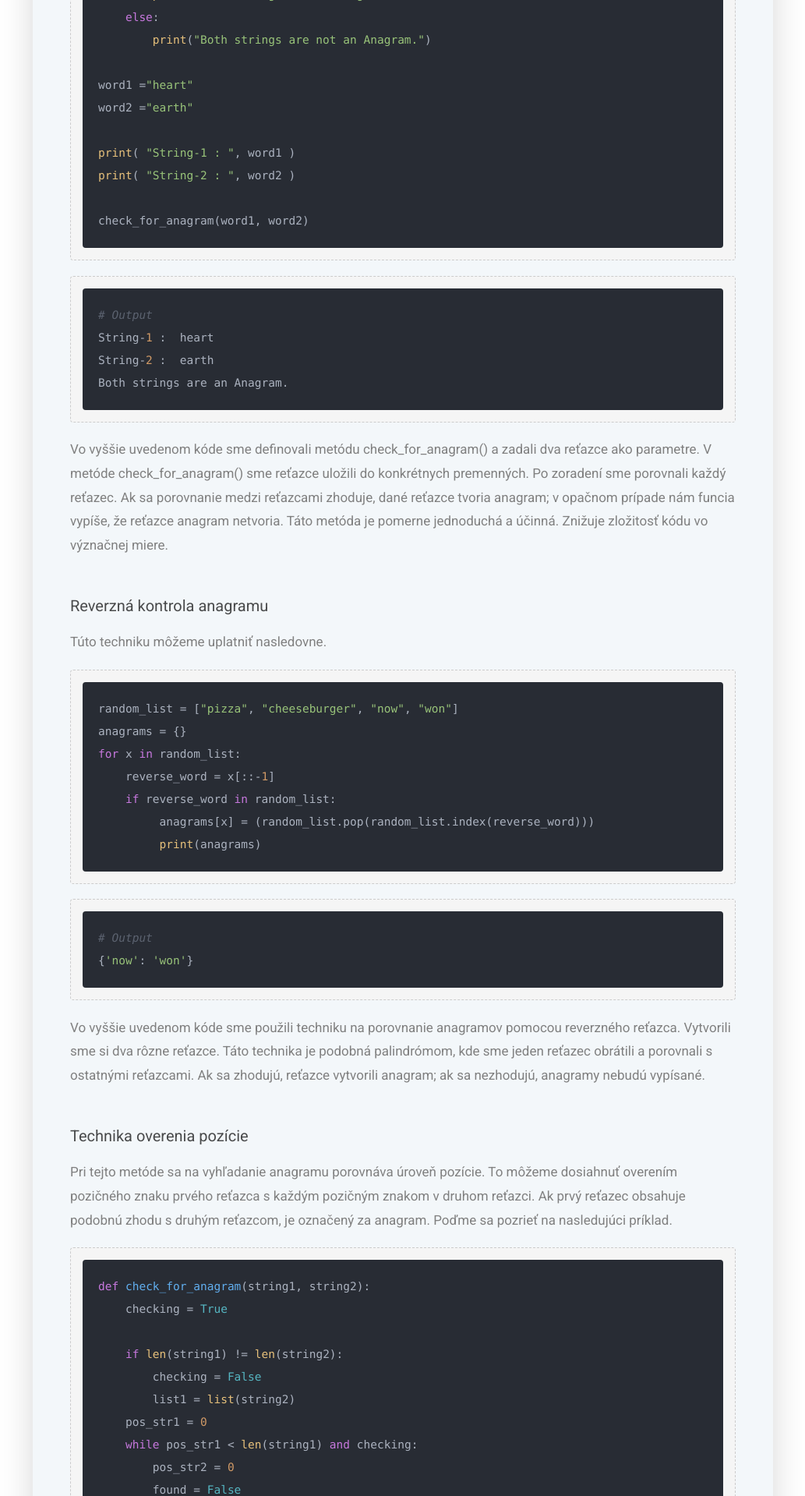
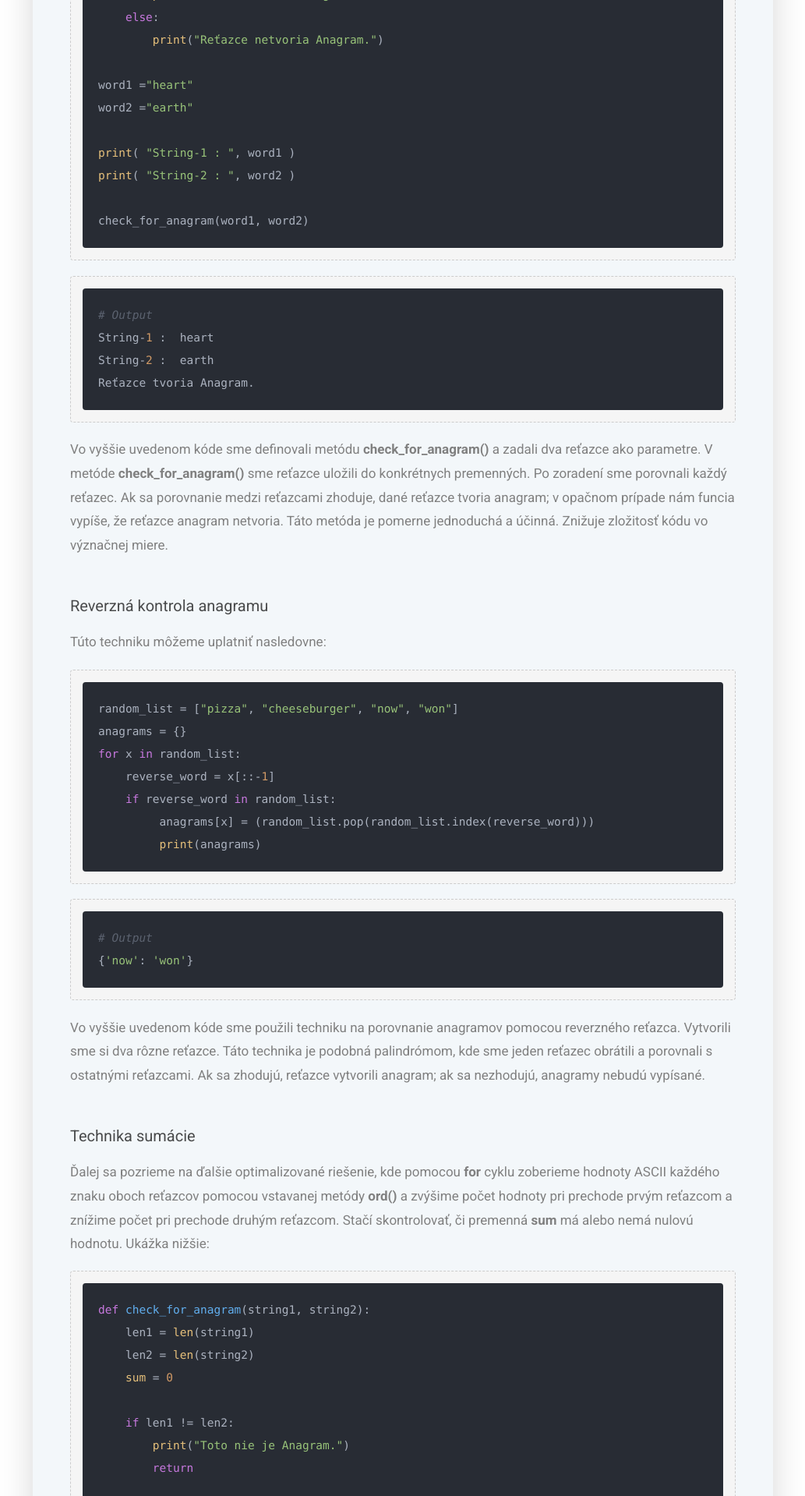
Before and after one commit to j4ckt0rr4nce/my_website, a Django app: page /ukazky/python_anagram in a window 1280 px wide. Shown: the part 4041-5960 px from the top of the page at 78% size, without its empty margins (123-1156 px from the left). Run offline with Django 3.2, Linux system fonts and the light colour scheme; data that the repository does not hold is empty; some libraries are stand-ins or nearby versions.

Commit message:
templates fix

```diff
--- a/templates/sample-3.html
+++ b/templates/sample-3.html
@@ -75,7 +75,7 @@ True</code></pre>
         <p>Pri tejto technike zrátame počet znakov v oboch daných reťazcoch. Ak sa počet znakov daného reťazca zhoduje s
           iným reťazcom, potom je zodpovedajúcim slovom anagram druhého slova.
         </p>
-        <p>Pozrime sa na nasledujúci príklad.</p>
+        <p>Pozrime sa na nasledujúci príklad:</p>
         <pre><code class="language-python">from collections import Counter, defaultdict
 
 def check_for_anagram(strings):
@@ -95,20 +95,20 @@ print(check_for_anagram(strings))</code></pre>
         <p>Importovali sme modul <strong>collections</strong> a jeho metódy <strong>Counter</strong> a <strong>defaultdict</strong>
           na vyhľadanie anagramov reťazcov vo vyššie uvedenom kóde. Definovali sme metódu <strong>check_for_anagram()</strong> na
           spočítanie a zaznamenanie každého znaku pomocou našej funkcie. Počet každého znaku je zapísaný v liste na zodpovedajúcom
-          mieste mieste. Tento proces sa vykonáva pre všetky znaky v prvom ako aj v druhom reťazci. Ak je počet znakov oboch
-          reťazcov zhodný, znamená to, že naŠe reťazce sú anagramy.
+          mieste. Tento proces sa vykonáva pre všetky znaky v prvom ako aj v druhom reťazci. Ak je počet znakov oboch
+          reťazcov zhodný, znamená to, že naše reťazce sú anagramy.
         </p>
         <h5 class="mb-3 mt-5">Zoraďovacia technika</h5>
         <p>Pri tejto technike sú oba reťazce zoradené a funkcia kontroluje, či sa obe hodnoty navzájom zhodujú. Poďme
-          sa pozrieť na nasledujúci príklad.
+          sa pozrieť na nasledujúci príklad:
         </p>
         <pre><code class="language-python">def check_for_anagram(string1, string2):
 
     # Strings are sorted and check whether both are matching or not
     if(sorted(string1) == sorted(string2)):
-        print("Both strings are an Anagram.")
+        print("Reťazce tvoria Anagram.")
     else:
-        print("Both strings are not an Anagram.")
+        print("Reťazce netvoria Anagram.")
 
 word1 ="heart"
 word2 ="earth"
@@ -120,14 +120,14 @@ check_for_anagram(word1, word2)</code></pre>
         <pre><code class="language-python"># Output
 String-1 :  heart
 String-2 :  earth
-Both strings are an Anagram.</code></pre>
-        <p>Vo vyššie uvedenom kóde sme definovali metódu check_for_anagram() a zadali dva reťazce ako parametre. V metóde
-          check_for_anagram() sme reťazce uložili do konkrétnych premenných. Po zoradení sme porovnali každý reťazec. Ak sa
+Reťazce tvoria Anagram.</code></pre>
+        <p>Vo vyššie uvedenom kóde sme definovali metódu <strong>check_for_anagram()</strong> a zadali dva reťazce ako parametre. V metóde
+          <strong>check_for_anagram()</strong> sme reťazce uložili do konkrétnych premenných. Po zoradení sme porovnali každý reťazec. Ak sa
           porovnanie medzi reťazcami zhoduje, dané reťazce tvoria anagram; v opačnom prípade nám funcia vypíše, že reťazce
           anagram netvoria. Táto metóda je pomerne jednoduchá a účinná. Znižuje zložitosť kódu vo význačnej miere.
         </p>
         <h5 class="mb-3 mt-5">Reverzná kontrola anagramu </h5>
-        <p>Túto techniku môžeme uplatniť nasledovne.</p>
+        <p>Túto techniku môžeme uplatniť nasledovne:</p>
         <pre><code class="language-python">random_list = ["pizza", "cheeseburger", "now", "won"]
 anagrams = {}
 for x in random_list:
@@ -141,18 +141,60 @@ for x in random_list:
           dva rôzne reťazce. Táto technika je podobná palindrómom, kde sme jeden reťazec obrátili a porovnali s ostatnými reťazcami.
           Ak sa zhodujú, reťazce vytvorili anagram; ak sa nezhodujú, anagramy nebudú vypísané.
         </p>
+        <h5 class="mb-3 mt-5">Technika sumácie</h5>
+        <p>Ďalej sa pozrieme na ďalšie optimalizované riešenie, kde pomocou <strong>for</strong> cyklu zoberieme hodnoty ASCII
+        každého znaku oboch reťazcov pomocou vstavanej metódy <strong>ord()</strong> a zvýšime počet hodnoty pri prechode prvým
+        reťazcom a znížime počet pri prechode druhým reťazcom. Stačí skontrolovať, či premenná <strong>sum</strong> má alebo nemá
+         nulovú hodnotu. Ukážka nižšie:
+        </p>
+        <pre><code class="language-python">def check_for_anagram(string1, string2):
+    len1 = len(string1)
+    len2 = len(string2)
+    sum = 0
+
+    if len1 != len2:
+        print("Toto nie je Anagram.")
+        return
+
+    for itr in range(len1):
+        sum += ord(string1[itr])
+        sum -= ord(string2[itr])
+
+    if(sum != 0):
+        print("Toto nie je Anagram.")
+        return
+
+    print("Hurá Anagram.")
+    return
+
+str1 = "Dusty"
+str2 = "Study"
+
+check_for_anagram(str1, str2)</code></pre>
+        <pre><code class="language-python"># Output
+Hurá Anagram.</code></pre>
+        <p>Ak konečná hodnota súčtu nie je rovná nule, tak sme nenašli anagram a v opačnom prípade sme anagram našli.</p>
+        <p></p>
+        <p></p>
+        <p></p>
+
+
+
+
         <h5 class="mb-3 mt-5">Technika overenia pozície</h5>
         <p>Pri tejto metóde sa na vyhľadanie anagramu porovnáva úroveň pozície. To môžeme dosiahnuť overením pozičného znaku
           prvého reťazca s každým pozičným znakom v druhom reťazci. Ak prvý reťazec obsahuje podobnú zhodu s druhým reťazcom,
-          je označený za anagram. Poďme sa pozrieť na nasledujúci príklad.
+          je označený za anagram. Poďme sa pozrieť na nasledujúci príklad:
         </p>
         <pre><code class="language-python">def check_for_anagram(string1, string2):
     checking = True
 
     if len(string1) != len(string2):
         checking = False
+
     list1 = list(string2)
     pos_str1 = 0
+
     while pos_str1 < len(string1) and checking:
         pos_str2 = 0
         found = False
@@ -166,21 +208,22 @@ for x in random_list:
         else:
             checking = False
         pos_str1 = pos_str1 + 1
+
     return checking
-
 
 string1 = "heart"
 string2 = "earth"
 print("String-1 : " , string1)
 print("String-2 : " , string2)
-result = check_for_anagram('heart','earth')
+result = check_for_anagram(string1, string2)
 if result:
-    print("Both words are Anagram.")
+    print("Hurá máme Anagram.")
 else:
-    print("Both words are not Anagram.")</code></pre>
+    print("Toto nie je Anagram.")</code></pre>
         <pre><code class="language-python"># Output
 String-1 :  heart
-String-2 :  earth</code></pre>
+String-2 :  earth
+Hurá máme Anagram.</code></pre>
         <p>Poďme si vysvetliť poslednú techniku na vyhľadanie anagramu dvoch reťazcov. Vo vnorenom while cykle vložíme do cyklov
           reťazec na overovací proces.
         </p>
```
Also changed, not shown: templates/sample-4.html (+15 -17 lines), templates/sample-5.html (+4 -4 lines). Lines whose indentation alone changed are shown as unchanged.
